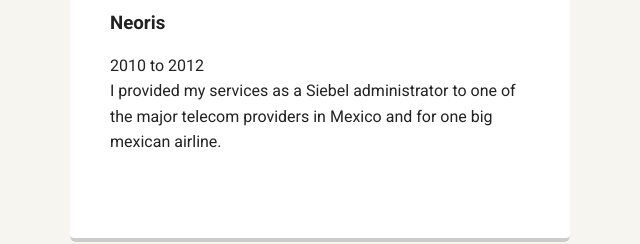
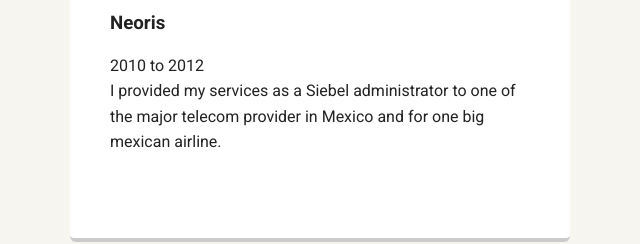
Before and after one commit to isamucool/Project-1, a plain HTML site: page experience.html in a window 1280 px wide. Shown: the part 809-1053 px from the top of the page, 20-660 px from the left. Drawn offline with Linux system fonts and the light colour scheme; a web font is replaced by a local one.

Commit message:
typo error
fixing typo error in experience.html

```diff
--- a/experience.html
+++ b/experience.html
@@ -29,7 +29,7 @@
         <p>2013 to 2016 <br>
           II was the leader an IT Administration team for oracle applications and work with different companies from different countries (Colombia, Guatemala, Salvador, Bolivia, Argentina, Chile) and different type of business (Telecommunications, Bank).</p>
         <h3>Neoris</h3>
-        <p>2010 to 2012 <br>I provided my services as a Siebel administrator to one of the major telecom providers in Mexico and for one big mexican airline. </p>
+        <p>2010 to 2012 <br>I provided my services as a Siebel administrator to one of the major telecom provider in Mexico and for one big mexican airline. </p>
       </div>
 
       <div class="card">
```
